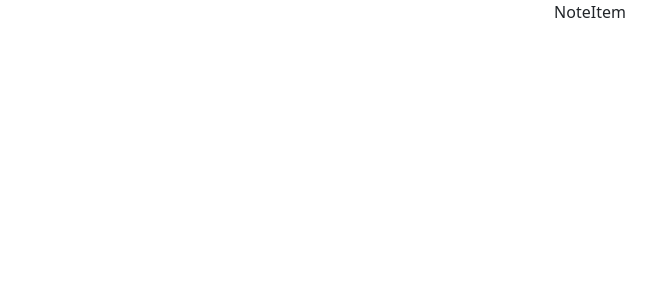
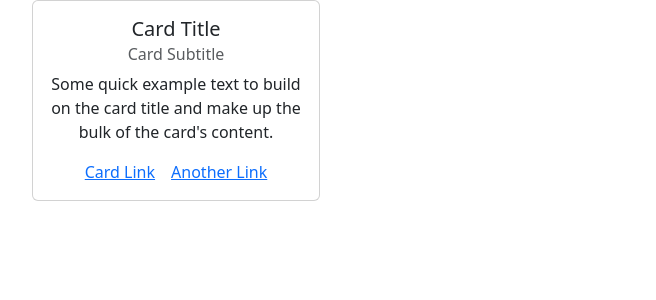
Before and after one commit to kencal20/notesapp, a React (Create React App) app: page / in a window 1280 px wide. Shown: the top 300 px of the page, without its empty margins (50-706 px from the left). Built offline with nearby package versions, Linux system fonts and the light colour scheme.

Commit message:
assigning  note props to the noteItem

```diff
--- a/src/components/noteItem.tsx
+++ b/src/components/noteItem.tsx
@@ -1,9 +1,24 @@
 import React from 'react'
+import { IState } from '../objects'
+import { Card } from 'react-bootstrap'
 
-type Props = {}
+type Props = {
+    note:IState['note'],
+}
 
 export default function NoteItem({}: Props) {
   return (
-    <div>NoteItem</div>
+    <Card style={{ width: '18rem' }}>
+    <Card.Body>
+      <Card.Title>Card Title</Card.Title>
+      <Card.Subtitle className="mb-2 text-muted">Card Subtitle</Card.Subtitle>
+      <Card.Text>
+        Some quick example text to build on the card title and make up the
+        bulk of the card's content.
+      </Card.Text>
+      <Card.Link href="#">Card Link</Card.Link>
+      <Card.Link href="#">Another Link</Card.Link>
+    </Card.Body>
+  </Card>
   )
 }
```
